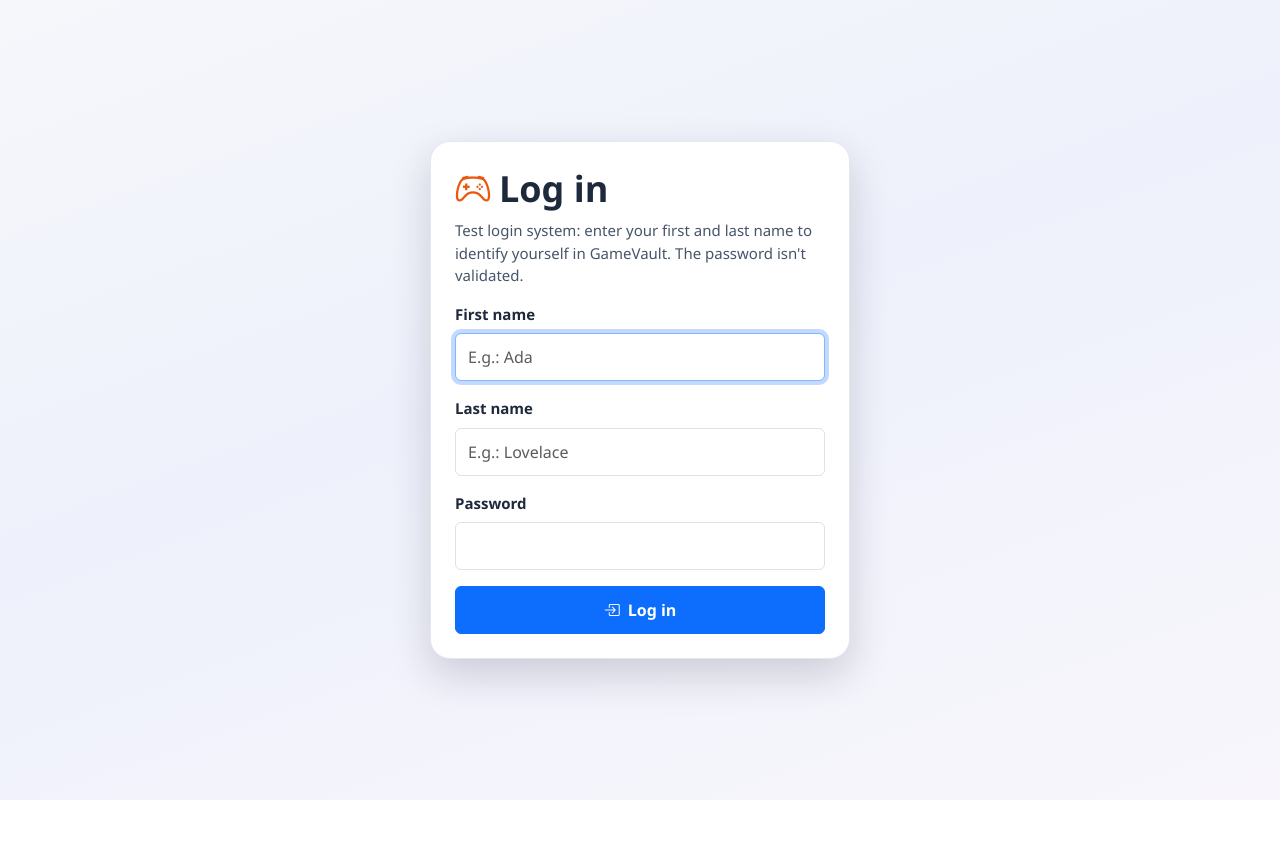
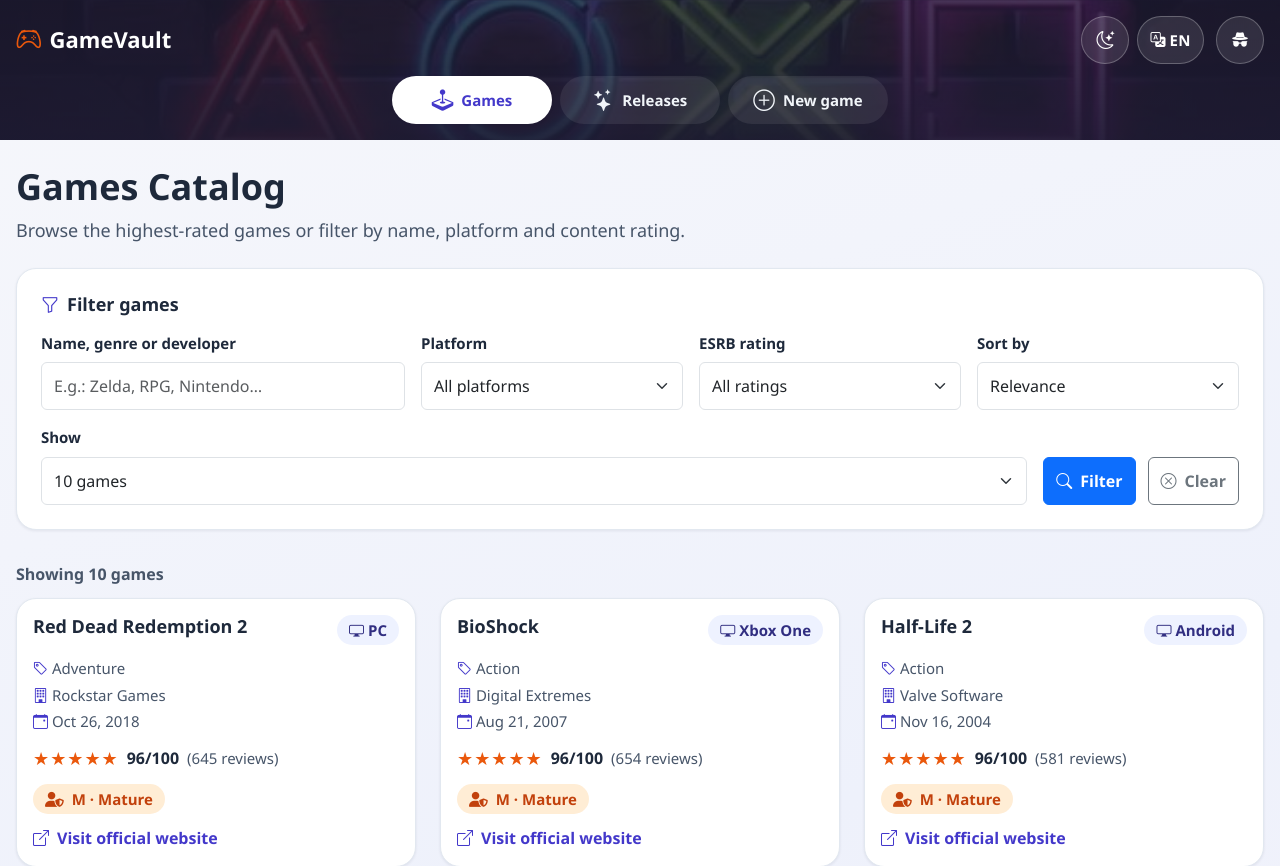
Before and after one commit to ConradoJuncos/TPUXUI_Lucas, a React (Vite) app in the folder frontend/: page /#/juegos/lista in a window 1280 px wide. Shown: the top 866 px of the page. Before the commit the page ends 800 px from the top, so only its background shows below. Built offline with nearby package versions, Linux system fonts and the light colour scheme.

Commit message:
Login opcional | Mejor footer | Mostrar x cantidad de juegos | Ordenar juegos | Ocultar 'editar' y 'borrar'

```diff
--- a/frontend/src/App.jsx
+++ b/frontend/src/App.jsx
@@ -3,20 +3,14 @@
 import Juegos from "./pages/Juegos";
 import UltimosEstrenos from "./pages/UltimosEstrenos";
 import FormularioJuego from "./pages/FormularioJuego";
+import Login from "./pages/Login";
 import Encabezado from "./components/Encabezado";
 import PiePagina from "./components/PiePagina";
-import LoginModal from "./components/LoginModal";
-import { useUser } from "./context/UserContext";
 
 import "./App.css";
 
 function App() {
   const [juegosFiltrado, setJuegosFiltrado] = useState(0);
-  const { usuario } = useUser();
-
-  if (!usuario) {
-    return <LoginModal />;
-  }
 
   return (
     <HashRouter>
@@ -28,6 +22,7 @@
           <Route path="/estrenos" element={<UltimosEstrenos />} />
           <Route path="/juegos/nuevo" element={<FormularioJuego />} />
           <Route path="/juegos/editar/:id" element={<FormularioJuego />} />
+          <Route path="/login" element={<Login />} />
         </Routes>
       </main>
       <PiePagina juegosFiltradoCount={juegosFiltrado} />
--- a/frontend/src/assets/css/juegos.css
+++ b/frontend/src/assets/css/juegos.css
@@ -286,66 +286,3 @@
   font-size: var(--fs-sm);
   color: #c7c4e0;
 }
-
-/* --------------------------------------------------------------------
-   Login (sistema de prueba)
-   -------------------------------------------------------------------- */
-.login-overlay {
-  position: fixed;
-  inset: 0;
-  display: flex;
-  align-items: center;
-  justify-content: center;
-  min-height: 100vh;
-  padding: var(--space-4);
-  background: var(--gradient-bg);
-}
-
-.login-modal {
-  width: 100%;
-  max-width: 420px;
-  background-color: var(--color-surface);
-  color: var(--color-text);
-  border: 1px solid var(--color-border);
-  border-radius: var(--radius-lg);
-  box-shadow: var(--shadow-lg);
-  padding: var(--space-5);
-}
-
-.login-modal__title {
-  display: flex;
-  align-items: center;
-  gap: var(--space-2);
-  margin-bottom: var(--space-2);
-}
-
-.login-modal__title i {
-  color: var(--color-accent);
-}
-
-.login-modal__lead {
-  color: var(--color-text-muted);
-  font-size: var(--fs-sm);
-  margin-bottom: var(--space-4);
-}
-
-.login-modal__field {
-  display: flex;
-  flex-direction: column;
-  gap: var(--space-2);
-  margin-bottom: var(--space-4);
-}
-
-.login-modal__field label {
-  font-weight: 600;
-  font-size: var(--fs-sm);
-}
-
-.login-modal__actions {
-  display: flex;
-  justify-content: flex-end;
-}
-
-.login-modal__actions .btn {
-  width: 100%;
-}
--- a/frontend/src/components/Encabezado.jsx
+++ b/frontend/src/components/Encabezado.jsx
@@ -1,4 +1,4 @@
-import { NavLink } from 'react-router-dom';
+import { Link, NavLink } from 'react-router-dom';
 import usuarioPlaceholder from '../assets/images/user-placeholder.png';
 import { usePreferences } from '../context/PreferencesContext';
 import { useUser } from '../context/UserContext';
@@ -50,6 +50,7 @@
                         </button>
                     </div>
 
+                    {usuario ? (
                         <button
                             type="button"
                             className="usuario-pill"
@@ -64,6 +65,16 @@
                             />
                             <span className="usuario-pill__nombre">{usuario.nombre} {usuario.apellido}</span>
                         </button>
+                    ) : (
+                        <Link
+                            to="/login"
+                            className="icon-toggle"
+                            aria-label={t.login.title}
+                            title={t.login.title}
+                        >
+                            <i className="bi bi-incognito" aria-hidden="true"></i>
+                        </Link>
+                    )}
                 </div>
             </div>
 
--- a/frontend/src/i18n/translations.js
+++ b/frontend/src/i18n/translations.js
@@ -24,8 +24,7 @@
       loadingCatalog: "Cargando catálogo…",
       gamesInCatalog: (n) => `${n} juego${n === 1 ? "" : "s"} en el catálogo`,
       matchesSearch: (n) => `${n} ${n === 1 ? "coincide" : "coinciden"} con tu búsqueda`,
-      copyright:
-        "© 2026 GameVault. Proyecto académico de Interfaz y Experiencia de Usuario — datos de demostración.",
+      copyright: "© 2026 GameVault. Todos los derechos reservados.",
     },
     esrb: {
       E: { code: "E", label: "Para todo público" },
@@ -61,6 +60,14 @@
       allRatings: "Todas las clasificaciones",
       filter: "Filtrar",
       clear: "Limpiar",
+      pageSizeLabel: "Mostrar",
+      pageSizeOption: (n) => `${n} juegos`,
+      sortLabel: "Ordenar por",
+      sortOptions: {
+        relevancia: "Relevancia",
+        alfabetico: "Alfabético (A-Z)",
+        calificacion: "Calificación (mayor a menor)",
+      },
       loading: "Cargando juegos…",
       empty: "No encontramos juegos que coincidan con tu búsqueda.",
       clearFilters: "Limpiar filtros",
@@ -151,8 +158,7 @@
       loadingCatalog: "Loading catalog…",
       gamesInCatalog: (n) => `${n} game${n === 1 ? "" : "s"} in the catalog`,
       matchesSearch: (n) => `${n} ${n === 1 ? "match" : "matches"} your search`,
-      copyright:
-        "© 2026 GameVault. Academic project for User Interface and Experience — demo data.",
+      copyright: "© 2026 GameVault. All rights reserved.",
     },
     esrb: {
       E: { code: "E", label: "Everyone" },
@@ -188,6 +194,14 @@
       allRatings: "All ratings",
       filter: "Filter",
       clear: "Clear",
+      pageSizeLabel: "Show",
+      pageSizeOption: (n) => `${n} games`,
+      sortLabel: "Sort by",
+      sortOptions: {
+        relevancia: "Relevance",
+        alfabetico: "Alphabetical (A-Z)",
+        calificacion: "Rating (highest first)",
+      },
       loading: "Loading games…",
       empty: "We couldn't find any games matching your search.",
       clearFilters: "Clear filters",
--- a/frontend/src/pages/Juegos.jsx
+++ b/frontend/src/pages/Juegos.jsx
@@ -3,6 +3,7 @@
 import juegosService from "../services/juegos.service";
 import plataformasService from "../services/plataformas.service";
 import { usePreferences } from "../context/PreferencesContext";
+import { useUser } from "../context/UserContext";
 
 import "./Page.css";
 
@@ -46,9 +47,13 @@
     idPlataforma: "",
     ESRB: ""
   });
+  const [pageSize, setPageSize] = useState(10);
+  const [orden, setOrden] = useState("relevancia");
 
   const navigate = useNavigate();
   const { t } = usePreferences();
+  const { usuario } = useUser();
+  const esAdmin = usuario?.nombre === "Admin";
 
   const cargarPopulares = async () => {
     setCargando(true);
@@ -89,6 +94,13 @@
     cargarPlataformas();
     cargarPopulares();
   }, []);
+
+  const juegosOrdenados = [...juegos].sort((a, b) => {
+    if (orden === "alfabetico") return a.nombre.localeCompare(b.nombre, t.common.dateLocale);
+    if (orden === "calificacion") return b.valoracion - a.valoracion;
+    return 0;
+  });
+  const juegosVisibles = juegosOrdenados.slice(0, pageSize);
 
   return (
     <div className="page-juegos">
@@ -144,6 +156,34 @@
             </select>
           </div>
 
+          <div className="filters-form__field">
+            <label htmlFor="orden-juegos">{t.juegos.sortLabel}</label>
+            <select
+              id="orden-juegos"
+              className="form-select"
+              value={orden}
+              onChange={(e) => setOrden(e.target.value)}
+            >
+              {Object.entries(t.juegos.sortOptions).map(([clave, etiqueta]) => (
+                <option key={clave} value={clave}>{etiqueta}</option>
+              ))}
+            </select>
+          </div>
+
+          <div className="filters-form__field">
+            <label htmlFor="tamano-pagina">{t.juegos.pageSizeLabel}</label>
+            <select
+              id="tamano-pagina"
+              className="form-select"
+              value={pageSize}
+              onChange={(e) => setPageSize(Number(e.target.value))}
+            >
+              {[10, 25, 100].map((n) => (
+                <option key={n} value={n}>{t.juegos.pageSizeOption(n)}</option>
+              ))}
+            </select>
+          </div>
+
           <div className="filters-form__actions">
             <button type="submit" className="btn btn-primary">
               <i className="bi bi-search" aria-hidden="true"></i> {t.juegos.filter}
@@ -164,7 +204,7 @@
 
       {!cargando && (
         <p className="results-count" aria-live="polite">
-          {t.juegos.resultsCount(juegos.length)}
+          {t.juegos.resultsCount(juegosVisibles.length)}
         </p>
       )}
 
@@ -180,7 +220,7 @@
 
       {!cargando && juegos.length > 0 && (
         <div className="games-grid">
-            {juegos.map((juego) => {
+            {juegosVisibles.map((juego) => {
               const meta = ESRB_META[juego.ESRB] || ESRB_META.UR;
               const etiquetaEsrb = (t.esrb[juego.ESRB] || t.esrb.UR).label;
               return (
@@ -225,6 +265,7 @@
                     </a>
                   )}
 
+                  {esAdmin && (
                     <div className="game-card__actions">
                       <button
                         className="btn btn-outline-primary"
@@ -239,6 +280,7 @@
                         <i className="bi bi-trash3" aria-hidden="true"></i> {t.common.delete}
                       </button>
                     </div>
+                  )}
                 </article>
               );
             })}
--- a/frontend/src/components/LoginModal.jsx
+++ b/frontend/src/pages/Login.jsx
@@ -1,10 +1,14 @@
 import { useState } from 'react';
+import { useNavigate } from 'react-router-dom';
 import { usePreferences } from '../context/PreferencesContext';
 import { useUser } from '../context/UserContext';
 
-export default function LoginModal() {
+import './Page.css';
+
+const Login = () => {
     const { t } = usePreferences();
     const { login } = useUser();
+    const navigate = useNavigate();
     const [form, setForm] = useState({ nombre: '', apellido: '', contrasena: '' });
     const [errores, setErrores] = useState({});
 
@@ -25,18 +29,19 @@
         }
 
         login(form.nombre.trim(), form.apellido.trim());
+        navigate(-1);
     };
 
     return (
-        <div className="login-overlay">
-            <div className="login-modal" role="dialog" aria-modal="true" aria-labelledby="login-title">
-                <h1 id="login-title" className="login-modal__title">
-                    <i className="bi bi-controller" aria-hidden="true"></i> {t.login.title}
-                </h1>
-                <p className="login-modal__lead">{t.login.lead}</p>
+        <div className="page-login">
+            <header className="page-header">
+                <h1>{t.login.title}</h1>
+                <p className="page-header__lead">{t.login.lead}</p>
+            </header>
 
-                <form onSubmit={enviar} noValidate>
-                    <div className="login-modal__field">
+            <form onSubmit={enviar} noValidate className="game-form">
+                <fieldset className="game-form__section">
+                    <div className="game-form__field">
                         <label htmlFor="login-nombre">{t.login.fields.nombre}</label>
                         <input
                             id="login-nombre"
@@ -58,7 +63,7 @@
                         )}
                     </div>
 
-                    <div className="login-modal__field">
+                    <div className="game-form__field">
                         <label htmlFor="login-apellido">{t.login.fields.apellido}</label>
                         <input
                             id="login-apellido"
@@ -79,7 +84,7 @@
                         )}
                     </div>
 
-                    <div className="login-modal__field">
+                    <div className="game-form__field game-form__field--grow">
                         <label htmlFor="login-contrasena">{t.login.fields.contrasena}</label>
                         <input
                             id="login-contrasena"
@@ -98,14 +103,19 @@
                             </p>
                         )}
                     </div>
+                </fieldset>
 
-                    <div className="login-modal__actions">
-                        <button type="submit" className="btn btn-primary">
-                            <i className="bi bi-box-arrow-in-right" aria-hidden="true"></i> {t.login.submit}
-                        </button>
-                    </div>
-                </form>
-            </div>
+                <div className="game-form__actions">
+                    <button type="submit" className="btn btn-primary">
+                        <i className="bi bi-box-arrow-in-right" aria-hidden="true"></i> {t.login.submit}
+                    </button>
+                    <button type="button" className="btn btn-outline-secondary" onClick={() => navigate(-1)}>
+                        <i className="bi bi-x-circle" aria-hidden="true"></i> {t.common.cancel}
+                    </button>
+                </div>
+            </form>
         </div>
     );
-}
+};
+
+export default Login;
--- a/frontend/src/pages/Page.css
+++ b/frontend/src/pages/Page.css
@@ -18,7 +18,7 @@
 .page-header__lead {
   color: var(--color-text-muted);
   font-size: var(--fs-lg);
-  max-width: 60ch;
+  max-width: 75ch;
 }
 
 /* --------------------------------------------------------------------
--- a/frontend/src/services/juegos.service.js
+++ b/frontend/src/services/juegos.service.js
@@ -76,8 +76,7 @@
   await delay();
   return [...juegos]
     .filter((j) => j.opiniones > 500)
-    .sort((a, b) => b.valoracion - a.valoracion)
-    .slice(0, 10);
+    .sort((a, b) => b.valoracion - a.valoracion);
 };
 
 const coincideFiltros = (juego, { texto, idPlataforma, ESRB } = {}) => {
@@ -98,8 +97,7 @@
   await delay();
   return [...juegos]
     .filter((j) => coincideFiltros(j, filtros))
-    .sort((a, b) => new Date(b.fechaEstreno) - new Date(a.fechaEstreno))
-    .slice(0, 25);
+    .sort((a, b) => new Date(b.fechaEstreno) - new Date(a.fechaEstreno));
 };
 
 const contarJuegos = async (filtros = {}) => {
```
Lines whose indentation alone changed are shown as unchanged.
